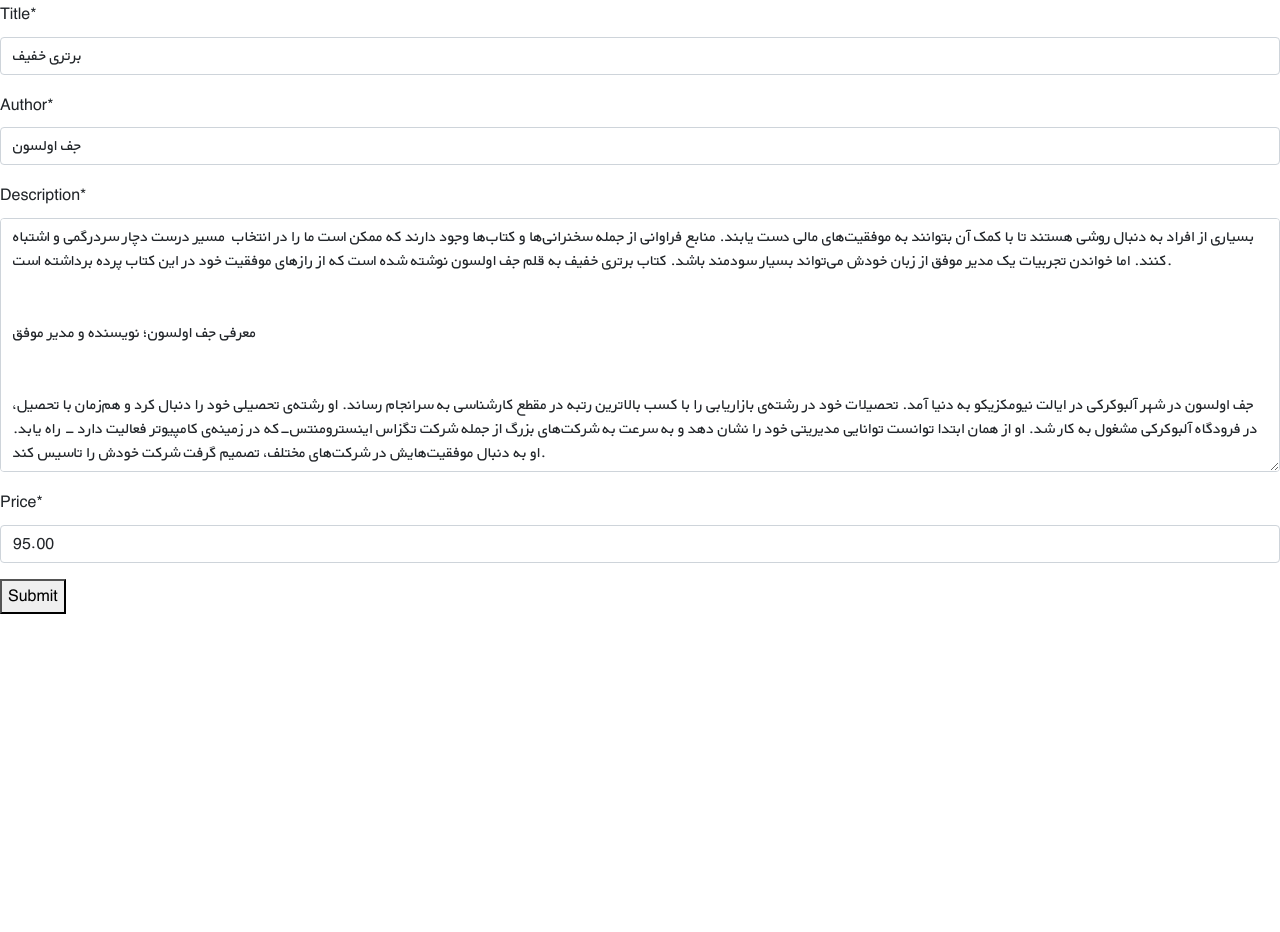
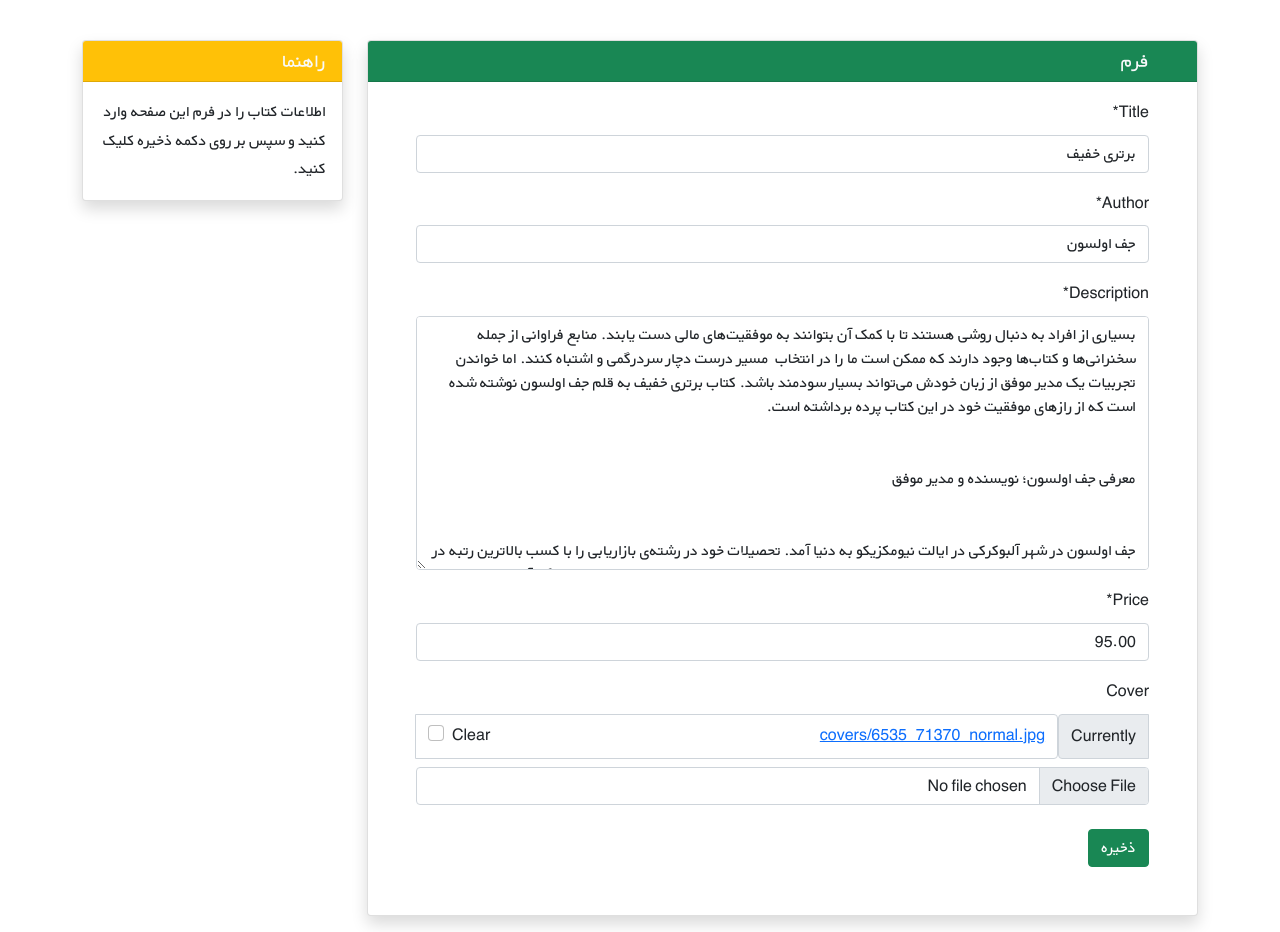
Before and after one commit to AliGanji14/django-Book, a Django app: page /books/1/update/ in a window 1280 px wide. Shown: the part 61-993 px from the top of the page. Before the commit the page ends 675 px from the top, so only its background shows below. Run offline with Django 5.2, Linux system fonts and the light colour scheme; data comes from the database, SQL or seed files in the repository; both versions use the stored data as it was after the commit; some libraries are stand-ins or nearby versions.

Commit message:
edit template create and update

```diff
--- a/books/templates/books/book_create.html
+++ b/books/templates/books/book_create.html
@@ -2,7 +2,7 @@
 
 {% load crispy_forms_tags %}
 
-{% block page_title %}Create Books{% endblock %}
+{% block page_title %}افزودن کتاب{% endblock %}
 
 {% block content %}
     <div class="container mt-4" dir="rtl">
@@ -11,7 +11,7 @@
                 <div class="card shadow my-3">
                     <h5 class="card-header bg-success text-light px-5">فرم</h5>
                     <div class="px-5 pt-3 pb-5">
-                        <form method="POST">
+                        <form method="POST" enctype="multipart/form-data">
                             {% csrf_token %}
                             {{ form|crispy }}
                             <button type="submit" class="btn btn-success mt-2">ذخیره</button>
--- a/books/templates/books/book_list.html
+++ b/books/templates/books/book_list.html
@@ -1,7 +1,7 @@
 {% extends "_base.html" %}
 {% load static %}
 
-{% block page_title %}List Books{% endblock %}
+{% block page_title %}لیست کتاب ها{% endblock %}
 
 {% block content %}
     <div class="container mt-4">
--- a/books/templates/books/book_update.html
+++ b/books/templates/books/book_update.html
@@ -2,12 +2,35 @@
 
 {% load crispy_forms_tags %}
 
-{% block page_title %}Update     Books{% endblock %}
+{% block page_title %}ویرایش کتاب{% endblock %}
 
 {% block content %}
-    <form action="" method="post">
-        {% csrf_token %}
-        {{ form|crispy }}
-        <button type="submit">Submit</button>
-    </form>
+    <div class="container mt-4" dir="rtl">
+        <div class="row">
+            <div class="col-9">
+                <div class="card shadow my-3">
+                    <h5 class="card-header bg-success text-light px-5">فرم</h5>
+                    <div class="px-5 pt-3 pb-5">
+                        <form method="POST" enctype="multipart/form-data">
+                            {% csrf_token %}
+                            {{ form|crispy }}
+                            <button type="submit" class="btn btn-success mt-2">ذخیره</button>
+                        </form>
+                    </div>
+                </div>
+            </div>
+            <div class="col-3">
+
+                <div class="card my-3 shadow">
+                    <h5 class="card-header bg-warning text-light">راهنما</h5>
+                    <div class="card-body">
+                        <p class="card-text">
+                            اطلاعات کتاب را در فرم این صفحه وارد کنید و سپس بر روی دکمه ذخیره کلیک کنید.
+                        </p>
+                    </div>
+                </div>
+
+            </div>
+        </div>
+    </div>
 {% endblock %}
--- a/books/views.py
+++ b/books/views.py
@@ -17,13 +17,13 @@ class BookDetailView(generic.DetailView):
 
 class BookCreateView(generic.CreateView):
     model = Book
-    fields = ['title', 'author', 'description', 'price']
+    fields = ['title', 'author', 'description', 'price', 'cover']
     template_name = 'books/book_create.html'
 
 
 class BookUpdateView(generic.UpdateView):
     model = Book
-    fields = ['title', 'author', 'description', 'price']
+    fields = ['title', 'author', 'description', 'price', 'cover']
     template_name = 'books/book_update.html'
 
 
--- a/templates/_base.html
+++ b/templates/_base.html
@@ -18,11 +18,11 @@
 <body>
 <nav class="navbar navbar-expand-lg navbar-dark bg-info" dir="rtl">
     <div class="container">
-        <a class="navbar-brand" href="#">
+        <a class="navbar-brand">
             <img src="{% static 'icons/book.png' %}" alt="" height="30"
-                 class="d-inline-block align-text-top">
+                 class="d-inline-block align-text-top" >
         </a>
-        <a class="navbar-brand mx-3" href="#">کتاب یار</a>
+        <a class="navbar-brand mx-3" href="{% url 'book_list' %}">کتاب یار</a>
         <button class="navbar-toggler" type="button" data-bs-toggle="collapse" data-bs-target="#navbarNavAltMarkup"
                 aria-controls="navbarNavAltMarkup" aria-expanded="false" aria-label="Toggle navigation">
             <span class="navbar-toggler-icon"></span>
```
Also changed, not shown: books/templates/books/book_delete.html (+8 -5 lines), books/templates/books/book_detail.html (+6 -3 lines), db.sqlite3, media/covers/365136.jpg (added).
